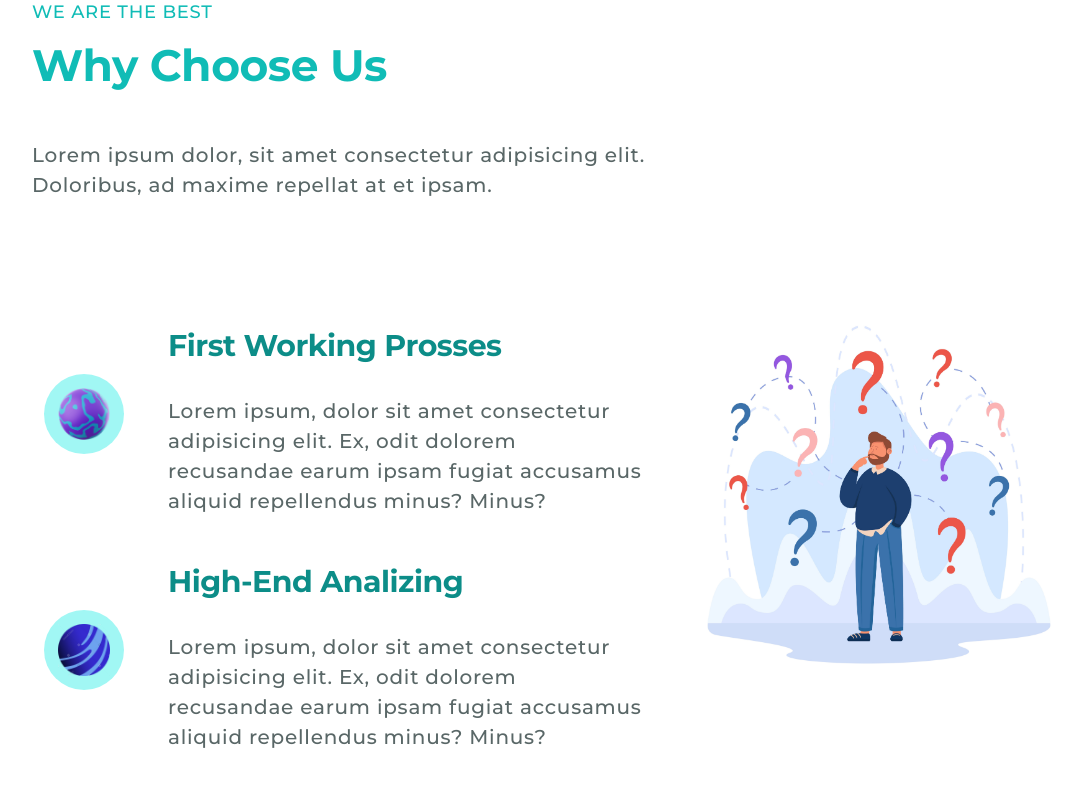
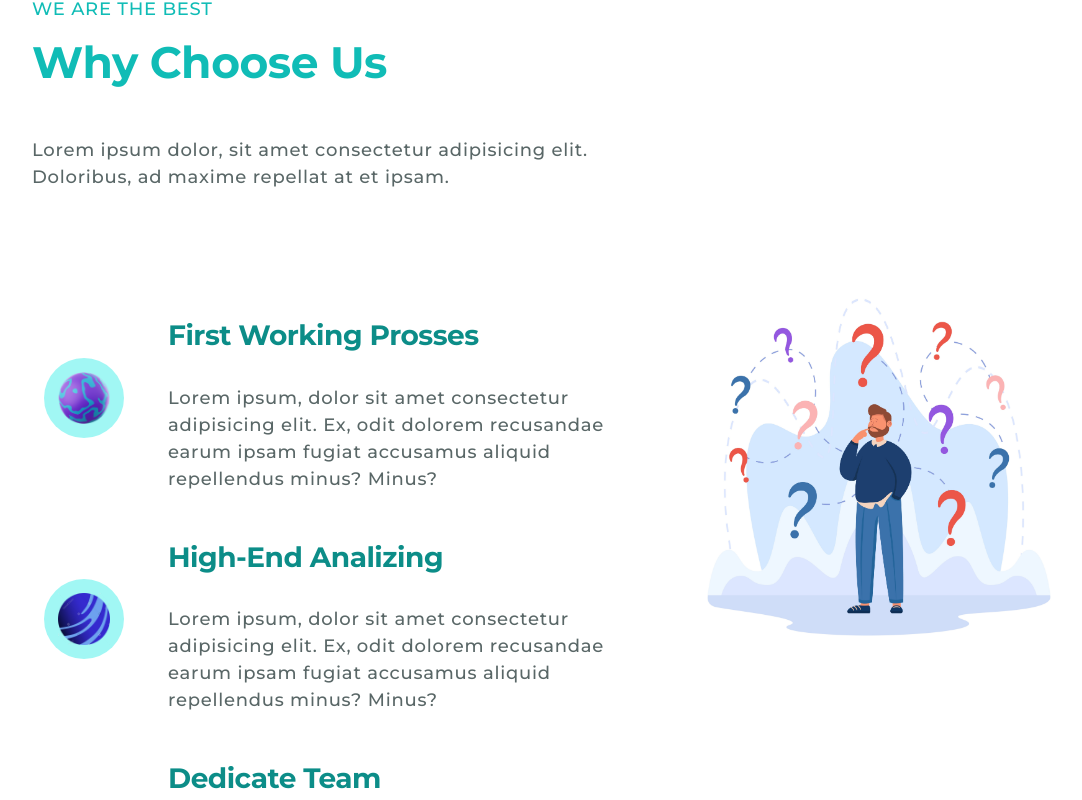
Before and after one commit to salahcst344/OOTU, a React (Create React App) app: page / in a window 1280 px wide. Shown: the part 858-1658 px from the top of the page, without its empty margins (96-1178 px from the left). Built offline with nearby package versions, Linux system fonts and the light colour scheme.

Commit message:
Fix font sizes

```diff
--- a/src/components/atoms/LightDescription/index.jsx
+++ b/src/components/atoms/LightDescription/index.jsx
@@ -4,7 +4,7 @@ const LightDescription = ({ children, styles, gutterButtom = true }) => {
   return (
     <p
       style={{
-        fontSize: "2rem",
+        fontSize: "1.8rem",
         lineHeight: 1.5,
         marginBottom: gutterButtom ? "4.8rem" : undefined,
         opacity: 0.65,
--- a/src/components/atoms/TertiaryHeading/index.jsx
+++ b/src/components/atoms/TertiaryHeading/index.jsx
@@ -2,7 +2,7 @@ const TertiaryHeading = ({ children, styles }) => {
   return (
     <h3
       style={{
-        fontSize: "3rem",
+        fontSize: "2.8rem",
         lineHeight: 1.2,
         marginBottom: "3.2rem",
         ...styles,
```
